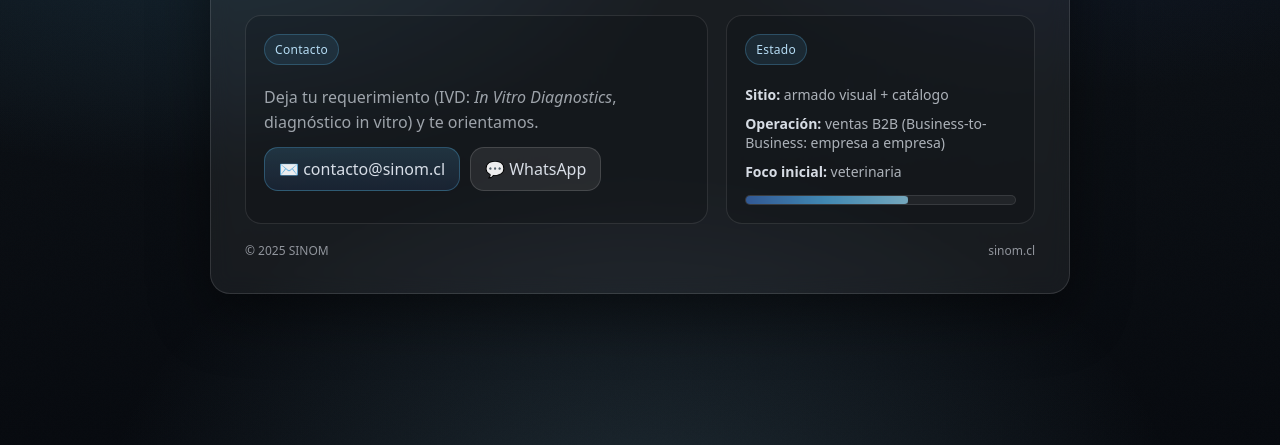
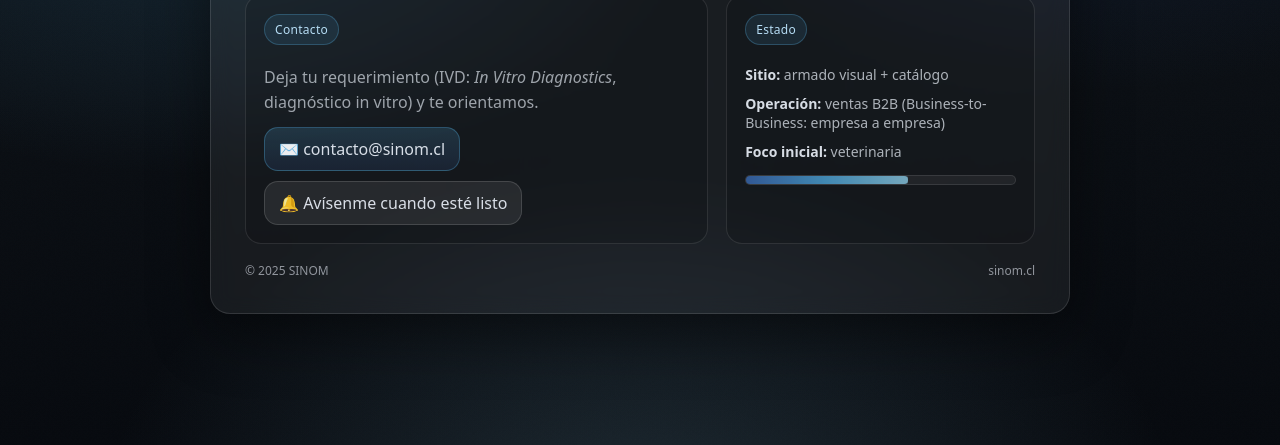
Before and after one commit to Seas-Sinom/sinom.cl, a plain HTML site: page index.html in a window 1280 px wide. Shown: the part 355-800 px from the top of the page. Drawn offline with Linux system fonts and the light colour scheme.

Commit message:
Update index.html
Avisame cuando esté listo

```diff
--- a/index.html
+++ b/index.html
@@ -251,11 +251,13 @@
           <p class="tiny">Deja tu requerimiento (IVD: <em>In Vitro Diagnostics</em>, diagnóstico in vitro) y te orientamos.</p>
 
           <div class="actions">
-            <a class="btn primary" href="mailto:contacto@sinom.cl">✉️ contacto@sinom.cl</a>
+  <a class="btn primary" href="mailto:contacto@sinom.cl">✉️ contacto@sinom.cl</a>
 
-            <!-- WhatsApp (cambia TU_NUMERO por ej 569XXXXXXXX) -->
-            <a class="btn" href="https://wa.me/56TU_NUMERO">💬 WhatsApp</a>
-          </div>
+  <a class="btn" href="mailto:contacto@sinom.cl?subject=Quiero%20avisos%20SINOM&body=Hola%20SINOM%2C%20me%20gustar%C3%ADa%20recibir%20un%20aviso%20cuando%20el%20sitio%20y%20cat%C3%A1logo%20est%C3%A9n%20listos.%0A%0ANombre%3A%0ALaboratorio%2FCl%C3%ADnica%3A%0AComuna%3A%0AInter%C3%A9s%3A%20(IVD%20vet%2Finsumos%2FPOCT)%0A%0AGracias!">
+    🔔 Avísenme cuando esté listo
+  </a>
+</div>
+
         </section>
 
         <aside class="panel">
```
